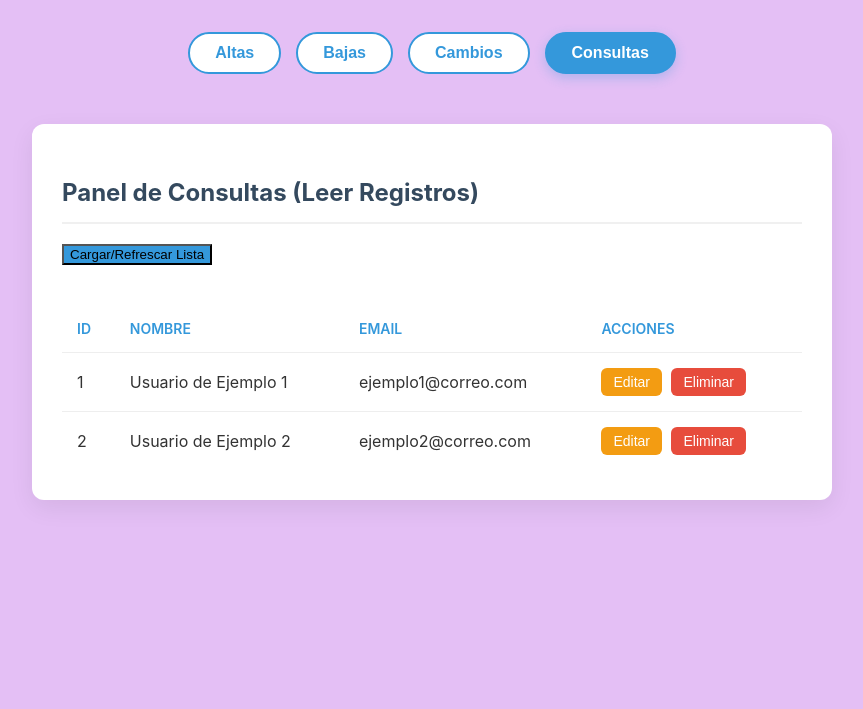
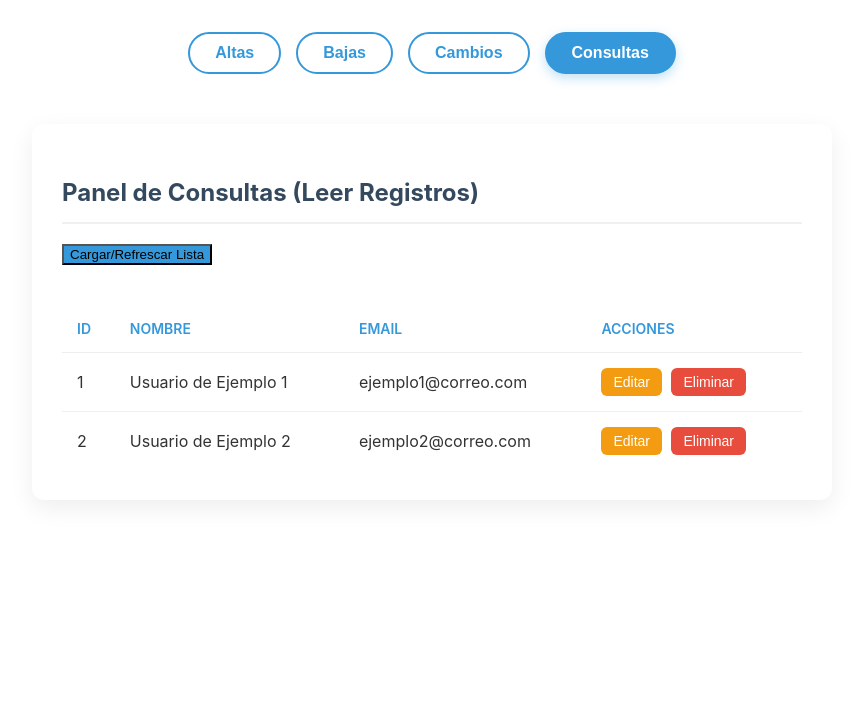
Before and after one commit to danielcancinos2020-debug/PAGINAWEBREDESL.github.io, a plain HTML site: page index.html in a window 1280 px wide. Shown: the part 91-800 px from the top of the page, without its empty margins (208-1071 px from the left). Drawn offline with Linux system fonts and the light colour scheme.

Commit message:
Update index.html

```diff
--- a/index.html
+++ b/index.html
@@ -15,7 +15,7 @@
         body {
             font-family: -apple-system, BlinkMacSystemFont, "Segoe UI", Roboto, Helvetica, Arial, sans-serif;
             margin: 0;
-            background-color: #e4bff5; /* Un blanco un poco más suave */
+            background-color: #ffffff; /* Un blanco un poco más suave */
             color: #333;
             line-height: 1.6;
         }
```
